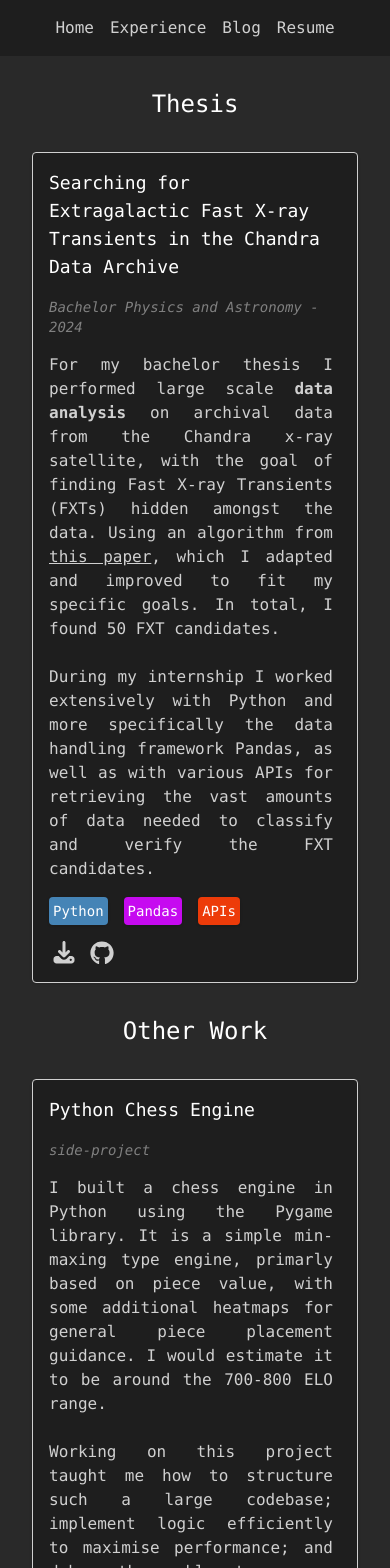
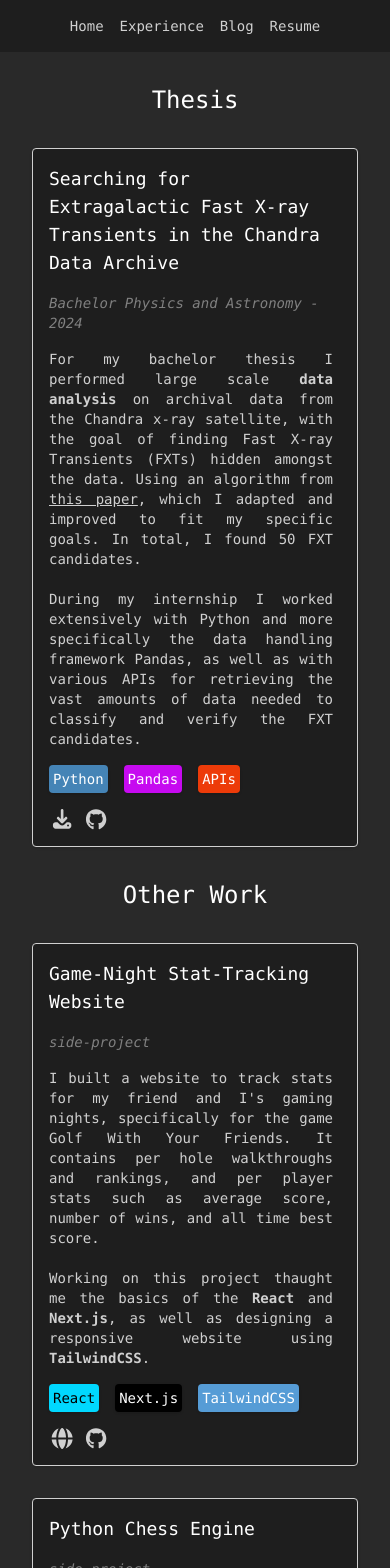
Before and after one commit to jessecrans/jessecrans.github.io, a React (Vite) app: page /experience in a window 390 px wide. Shown: the top 1568 px of the page. Built offline with nearby package versions, Linux system fonts and the light colour scheme.

Commit message:
nicer styling on mobile and changed link to resume

```diff
--- a/src/App.tsx
+++ b/src/App.tsx
@@ -6,6 +6,7 @@ import Experience from './pages/Experience'
 import Blog from './pages/Blog'
 import Footer from './components/Footer'
 import BlogPost from './components/BlogPost'
+import Resume from './pages/Resume'
 
 function App() {
   return (
@@ -16,6 +17,7 @@ function App() {
         <Route path="/experience" element={<Experience />} />
         <Route path="/blog" element={<Blog />} />
         <Route path="/blog/:slug" element={<BlogPost />} />
+        <Route path="/resume" element={<Resume />} />
       </Routes>
       <Footer />
     </>
--- a/src/components/Navbar.tsx
+++ b/src/components/Navbar.tsx
@@ -6,12 +6,7 @@ const Navbar = () => (
             <Link to="/">Home</Link>
             <Link to="/experience">Experience</Link>
             <Link to="/blog">Blog</Link>
-            <a
-                href="/JLCrans_CV.pdf"
-                download
-            >
-                Resume
-            </a>
+            <Link to="/resume">Resume</Link>
         </div>
     </nav>
 );
--- a/src/data/experiences.json
+++ /dev/null
@@ -1,12 +0,0 @@
-[
-    {
-        "title": "Searching for Extragalactic Fast X-ray Transients in the Chandra Data Archive",
-        "context": "Bachelor Physics and Astronomy - 2024",
-        "tech": ["Python", "Pandas", "APIs"],
-        "links": {
-            "download": "public/Finding_FXTs.pdf",
-            "github": "https://github.com/jessecrans/bachelor-internship"
-        },
-        "htmlPath": "./experiences/thesis.html"
-    }
-]
--- a/src/index.css
+++ b/src/index.css
@@ -17,6 +17,7 @@
 body {
     @apply font-mono;
     @apply text-text;
+    @apply max-md:text-sm;
 }
 
 h1 {
--- a/src/pages/Experience.tsx
+++ b/src/pages/Experience.tsx
@@ -21,6 +21,16 @@ const Experience = () => (
             <h2 className="my-8 text-center">Other Work</h2>
             <div className="flex flex-col gap-8">
                 <ExperienceCard
+                    title="Game-Night Stat-Tracking Website"
+                    context="side-project"
+                    tech={["React", "Next.js", "TailwindCSS"]}
+                    links={{
+                        "website": "https://pizza-golf-maandag.vercel.app/",
+                        "github": "https://github.com/jessecrans/pizza-golf-maandag",
+                    }}
+                    htmlPath="./experiences/pizza-golf-maandag.html"
+                />
+                <ExperienceCard
                     title="Python Chess Engine"
                     context="side-project"
                     tech={["Python", "Pygame"]}
@@ -29,16 +39,6 @@ const Experience = () => (
                     }}
                     htmlPath="./experiences/python-chess-engine.html"
                 />
-                <ExperienceCard
-                    title="Pizza Golf Maandag"
-                    context="side-project"
-                    tech={["React", "Next.js", "TailwindCSS"]}
-                    links={{
-                        "website": "https://pizza-golf-maandag.vercel.app/",
-                        "github": "https://github.com/jessecrans/pizza-golf-maandag",
-                    }}
-                    htmlPath="./experiences/pizza-golf-maandag.html"
-                />
             </div>
         </section>
     </main>
--- /dev/null
+++ b/src/pages/Resume.tsx
@@ -0,0 +1,20 @@
+import { faDownload } from "@fortawesome/free-solid-svg-icons";
+import { FontAwesomeIcon } from "@fortawesome/react-fontawesome";
+
+const Resume = () => {
+  return (
+    <main className="p-8 max-w-4xl m-auto flex flex-col items-center gap-4">
+      <a
+        href="/JLCrans_CV_NL.pdf"
+        download
+        target="_blank"
+        className="bg-background hover:bg-background-soft p-4 rounded"
+      >
+        Resume (Dutch) <FontAwesomeIcon icon={faDownload} />
+      </a>
+      {/* <a className="bg-background hover:bg-background-soft p-4 rounded">Resume (English)</a> */}
+    </main>
+  )
+}
+
+export default Resume;
```
Also changed, not shown: 2 other files (tests, documents, lock files or other folders).
